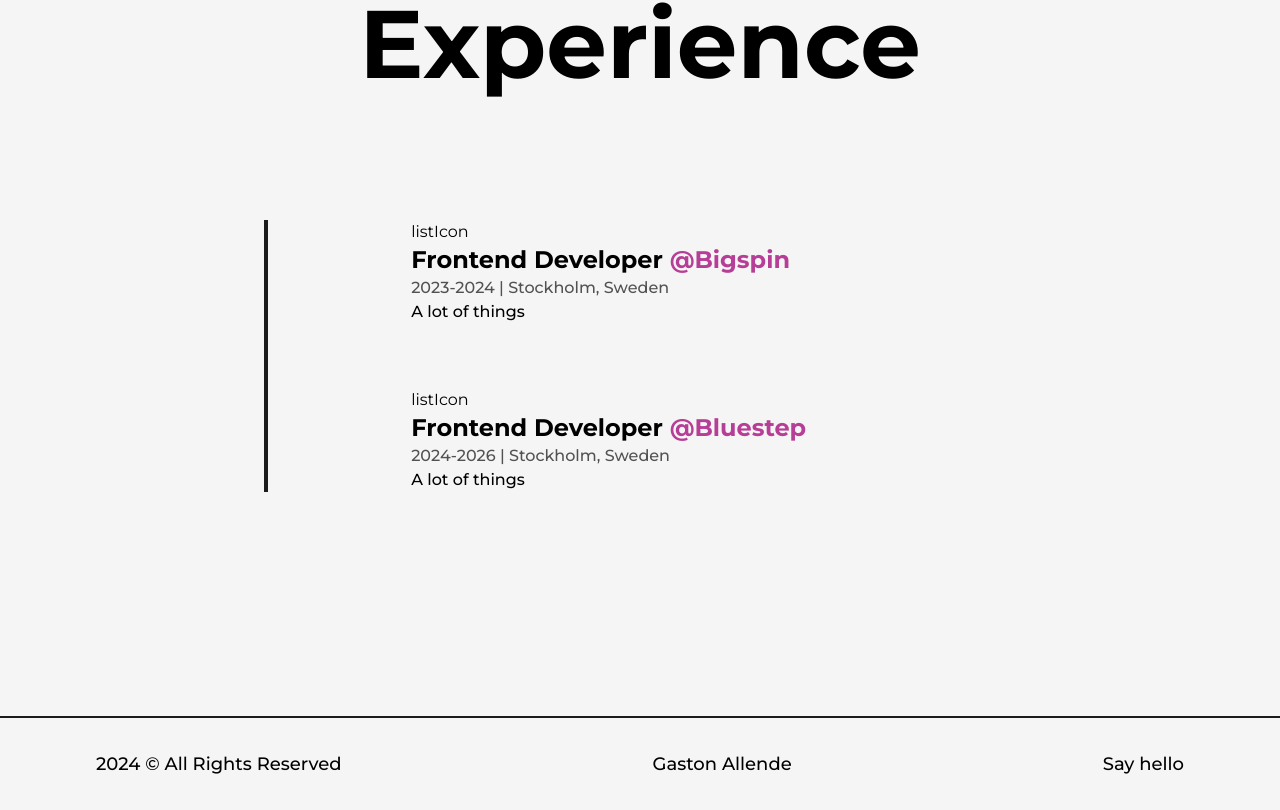
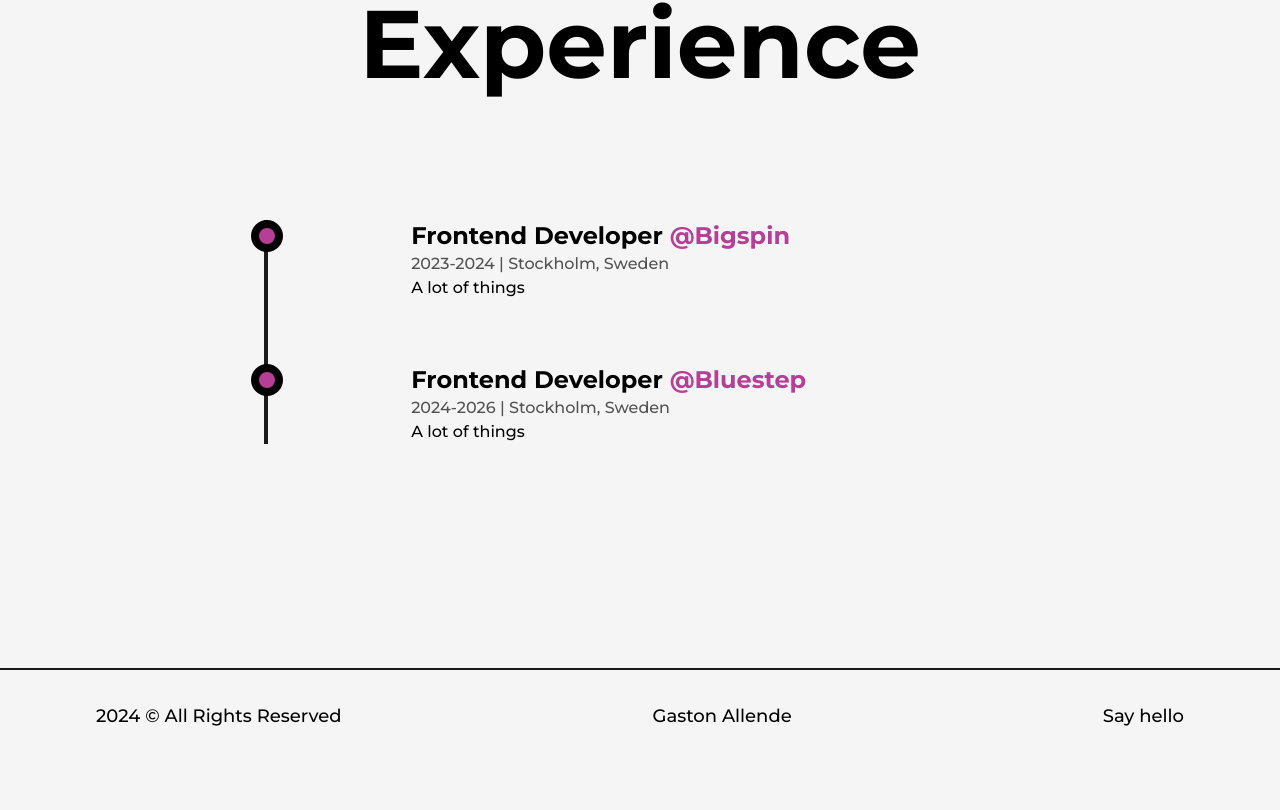
Before and after one commit to GastonAllende/personal-site, a Next.js app: page /about in a window 1280 px wide. Shown: the part 927-1737 px from the top of the page. After the commit the page ends 1689 px from the top, so only its background shows below. Built offline with nearby package versions, Linux system fonts and the light colour scheme.

Commit message:
detail list icon

```diff
--- a/src/app/components/ListIcon.tsx
+++ b/src/app/components/ListIcon.tsx
@@ -2,9 +2,7 @@
 
 const ListIcon: React.FC = () => {
 	return (
-		<div>
-			listIcon
-		</div>
+		<div className='absolute left-[19px] border-8 border-black rounded-full bg-primary w-8 h-8'></div>
 	);
 };
 
```
